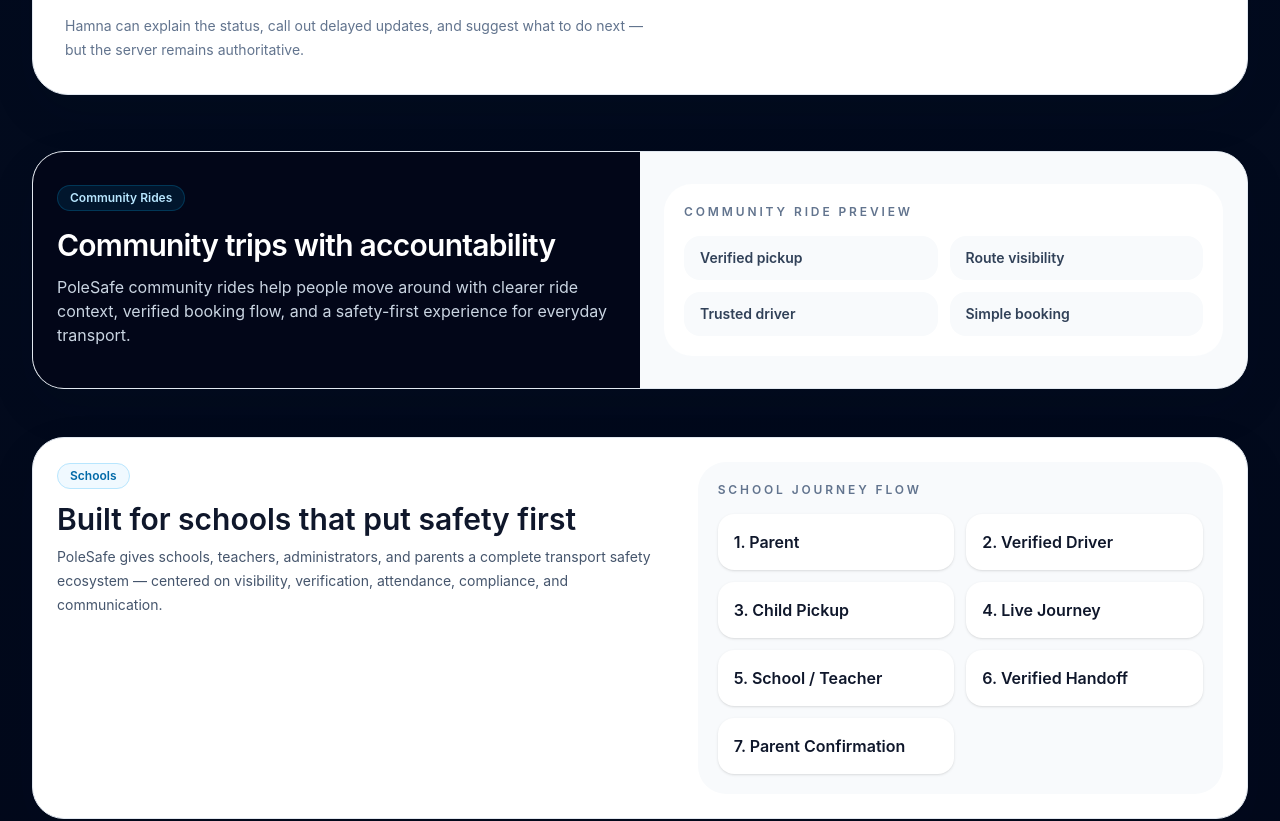
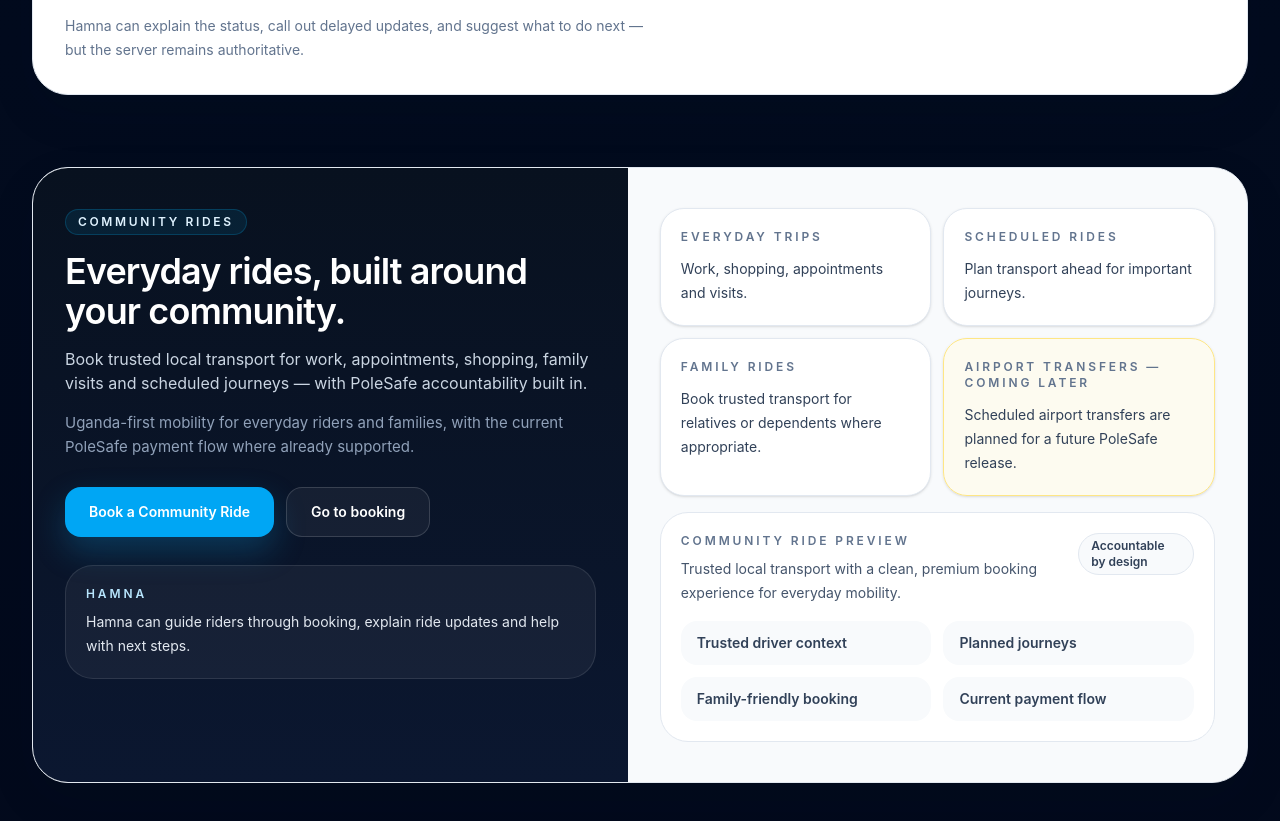
Before and after one commit to hassankavuma-prog/polesafe, a Next.js app: page / in a window 1280 px wide. Shown: the part 2180-3001 px from the top of the page. Built offline with nearby package versions, Linux system fonts and the light colour scheme.

Commit message:
feat: refine premium Community Rides section

```diff
--- a/app/page.tsx
+++ b/app/page.tsx
@@ -86,20 +86,50 @@ function PublicHero() {
 }
 
 function CommunityRidesSection() {
+  const useCases = [
+    { title: 'Everyday trips', body: 'Work, shopping, appointments and visits.' },
+    { title: 'Scheduled rides', body: 'Plan transport ahead for important journeys.' },
+    { title: 'Family rides', body: 'Book trusted transport for relatives or dependents where appropriate.' },
+    { title: 'Airport transfers — coming later', body: 'Scheduled airport transfers are planned for a future PoleSafe release.' },
+  ];
+
   return (
-    <section id="community-rides" className="mx-auto max-w-7xl px-4 py-6 sm:px-6 lg:px-8">
-      <div className="overflow-hidden rounded-[2rem] border border-slate-200 bg-white shadow-[0_18px_50px_rgba(15,23,42,0.08)]">
-        <div className="grid gap-0 lg:grid-cols-[1fr_1fr]">
-          <div className="bg-slate-950 px-5 py-6 text-white sm:px-6 sm:py-8">
-            <div className="inline-flex items-center gap-2 rounded-full border border-sky-400/20 bg-sky-500/10 px-3 py-1 text-xs font-semibold text-sky-200">Community Rides</div>
-            <h2 className="mt-4 text-2xl font-semibold tracking-tight sm:text-3xl">Community trips with accountability</h2>
-            <p className="mt-3 max-w-xl text-sm leading-6 text-slate-300 sm:text-base">PoleSafe community rides help people move around with clearer ride context, verified booking flow, and a safety-first experience for everyday transport.</p>
+    <section id="community-rides" className="mx-auto max-w-7xl px-4 py-8 sm:px-6 lg:px-8 lg:py-10">
+      <div className="overflow-hidden rounded-[2.25rem] border border-slate-200 bg-white shadow-[0_18px_50px_rgba(15,23,42,0.08)]">
+        <div className="grid gap-0 lg:grid-cols-[0.98fr_1.02fr] lg:items-stretch">
+          <div className="bg-[linear-gradient(180deg,#08111f_0%,#0b1730_100%)] px-5 py-6 text-white sm:px-6 sm:py-8 lg:px-8 lg:py-10">
+            <div className="inline-flex items-center rounded-full border border-sky-400/20 bg-sky-500/10 px-3 py-1 text-xs font-semibold uppercase tracking-[0.22em] text-sky-100">Community Rides</div>
+            <h2 className="mt-4 max-w-xl text-3xl font-semibold tracking-tight text-white sm:text-4xl">Everyday rides, built around your community.</h2>
+            <p className="mt-4 max-w-xl text-sm leading-6 text-slate-300 sm:text-base">Book trusted local transport for work, appointments, shopping, family visits and scheduled journeys — with PoleSafe accountability built in.</p>
+            <p className="mt-4 max-w-xl text-sm leading-6 text-slate-400 sm:text-[15px]">Uganda-first mobility for everyday riders and families, with the current PoleSafe payment flow where already supported.</p>
+            <div className="mt-7 flex flex-col gap-3 sm:flex-row">
+              <Link href="#booking" className="inline-flex items-center justify-center rounded-2xl bg-sky-500 px-6 py-3.5 text-sm font-semibold text-white shadow-[0_14px_32px_rgba(14,165,233,0.25)] transition hover:bg-sky-400">Book a Community Ride</Link>
+              <Link href="#booking" className="inline-flex items-center justify-center rounded-2xl border border-white/15 bg-white/5 px-6 py-3.5 text-sm font-semibold text-white transition hover:bg-white/10">Go to booking</Link>
+            </div>
+            <div className="mt-7 rounded-[1.75rem] border border-white/10 bg-white/5 p-4 sm:p-5">
+              <div className="text-xs font-semibold uppercase tracking-[0.24em] text-sky-200">Hamna</div>
+              <p className="mt-2 text-sm leading-6 text-slate-200">Hamna can guide riders through booking, explain ride updates and help with next steps.</p>
+            </div>
           </div>
-          <div className="bg-slate-50 px-5 py-6 sm:px-6 sm:py-8">
-            <div className="rounded-[1.75rem] bg-white p-5">
-              <div className="text-xs font-semibold uppercase tracking-[0.24em] text-slate-500">Community ride preview</div>
+          <div className="bg-slate-50 px-5 py-6 sm:px-6 sm:py-8 lg:px-8 lg:py-10">
+            <div className="grid gap-3 sm:grid-cols-2">
+              {useCases.map((item) => (
+                <article key={item.title} className={item.title === 'Airport transfers — coming later' ? 'rounded-[1.5rem] border border-amber-200 bg-amber-50/70 p-4 shadow-sm sm:p-5' : 'rounded-[1.5rem] border border-slate-200 bg-white p-4 shadow-sm sm:p-5'}>
+                  <div className="text-xs font-semibold uppercase tracking-[0.24em] text-slate-500">{item.title}</div>
+                  <p className="mt-3 text-sm leading-6 text-slate-700">{item.body}</p>
+                </article>
+              ))}
+            </div>
+            <div className="mt-4 rounded-[1.75rem] border border-slate-200 bg-white p-4 sm:p-5">
+              <div className="flex flex-col gap-2 sm:flex-row sm:items-start sm:justify-between">
+                <div>
+                  <div className="text-xs font-semibold uppercase tracking-[0.24em] text-slate-500">Community ride preview</div>
+                  <p className="mt-2 max-w-xl text-sm leading-6 text-slate-600">Trusted local transport with a clean, premium booking experience for everyday mobility.</p>
+                </div>
+                <div className="rounded-full border border-slate-200 bg-slate-50 px-3 py-1 text-xs font-semibold text-slate-700">Accountable by design</div>
+              </div>
               <div className="mt-4 grid gap-3 sm:grid-cols-2">
-                {['Verified pickup', 'Route visibility', 'Trusted driver', 'Simple booking'].map((item) => (
+                {['Trusted driver context', 'Planned journeys', 'Family-friendly booking', 'Current payment flow'].map((item) => (
                   <div key={item} className="rounded-2xl bg-slate-50 px-4 py-3 text-sm font-semibold text-slate-700">{item}</div>
                 ))}
               </div>
```
